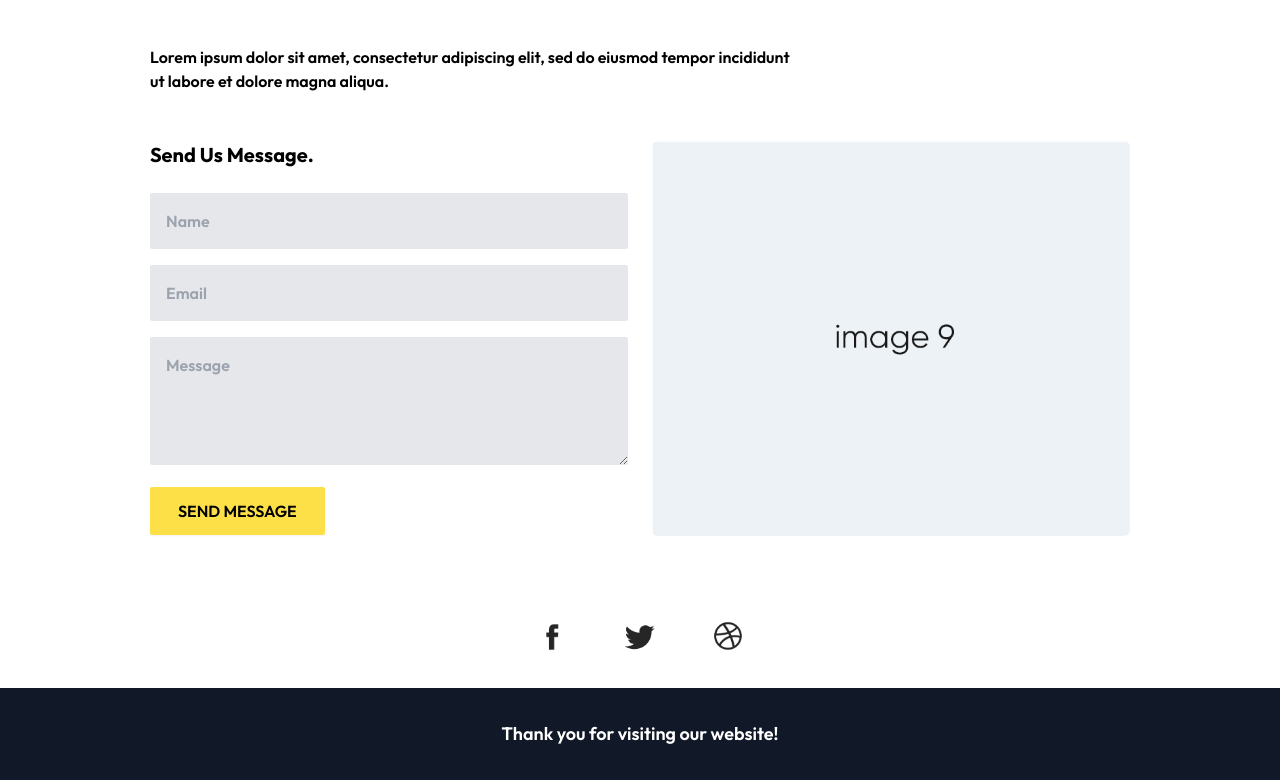
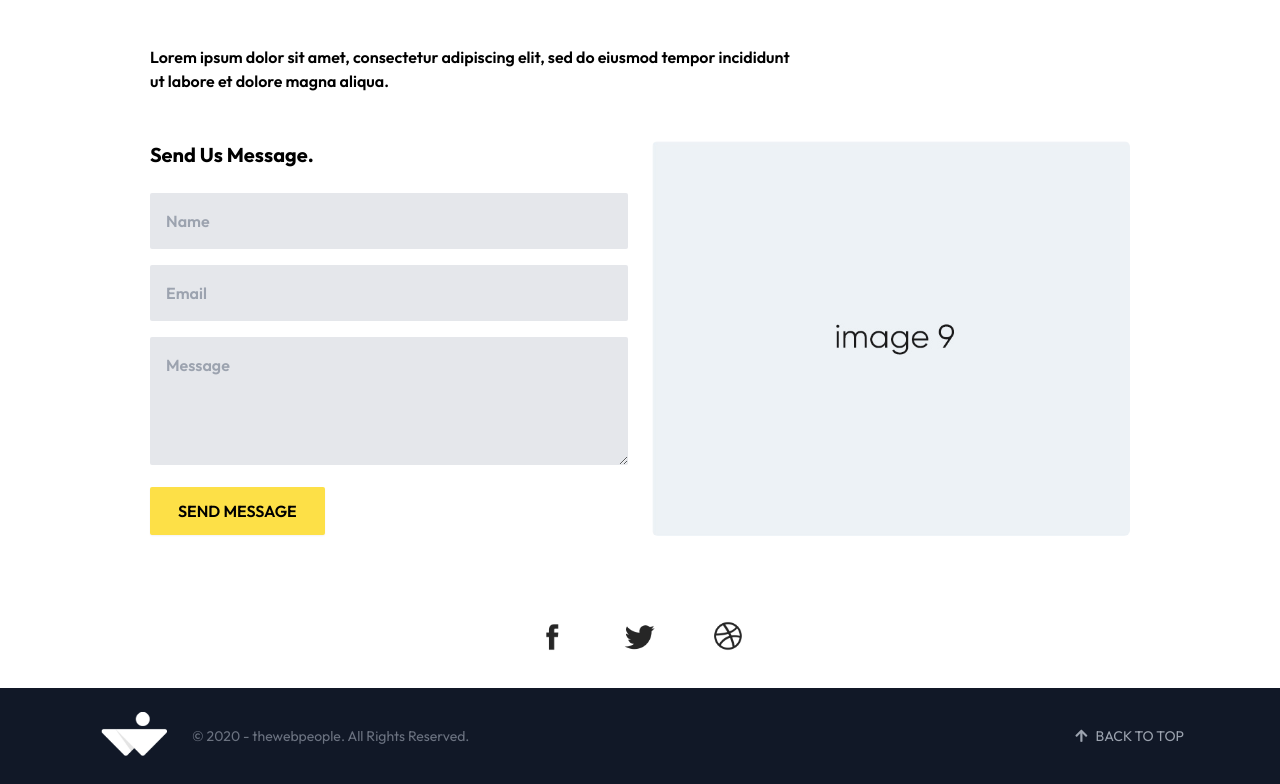
Before and after one commit to puneethkanike09/Test-WebPeople, a plain HTML site: page index.html in a window 1280 px wide. Shown: the part 2902-3686 px from the top of the page. Drawn offline with nearby package versions, Linux system fonts and the light colour scheme.

Commit message:
Complted the Footer

```diff
--- a/index.html
+++ b/index.html
@@ -7,6 +7,8 @@
     <title>Smooth Scroll Test</title>
     <link rel="stylesheet" href="style.css">
     <script src="https://cdn.tailwindcss.com"></script>
+    <link href="https://cdnjs.cloudflare.com/ajax/libs/font-awesome/5.15.4/css/all.min.css" rel="stylesheet">
+
 </head>
 
 <body>
@@ -284,11 +286,30 @@
         </a>
     </section>
 
-    <footer class="bg-gray-900 text-white py-8">
-        <div class="container mx-auto px-6 lg:px-12 text-center">
-            <p class="text-lg font-semibold">Thank you for visiting our website!</p>
+    <footer class="bg-gray-900">
+        <div
+            class="container mx-auto py-2 px-6 lg:px-24 flex flex-col md:flex-row items-center justify-between text-white">
+            <!-- Logo and Copyright -->
+            <div class="flex items-center space-x-4 mb-4 md:mb-0">
+                <!-- Logo -->
+                <div>
+                    <img src="/assets/footer/Main-Logo-Footer.png" alt="Logo" class="w-20 h-20 object-contain">
+                </div>
+                <!-- Copyright -->
+                <p class="text-gray-500 text-sm">&copy; 2020 - thewebpeople. All Rights Reserved.</p>
+            </div>
+
+            <!-- Back to Top -->
+            <div>
+                <a href="#" class="text-gray-400 hover:text-yellow-400 text-sm transition flex items-center space-x-2">
+                    <i class="fas fa-arrow-up"></i> <!-- Up Arrow Icon -->
+                    <span>BACK TO TOP</span>
+                </a>
+            </div>
         </div>
     </footer>
+
+
 </body>
 
 <script src="script.js"></script>
```
Also changed, not shown: assets/footer/Main-Logo-Footer.png (added).
